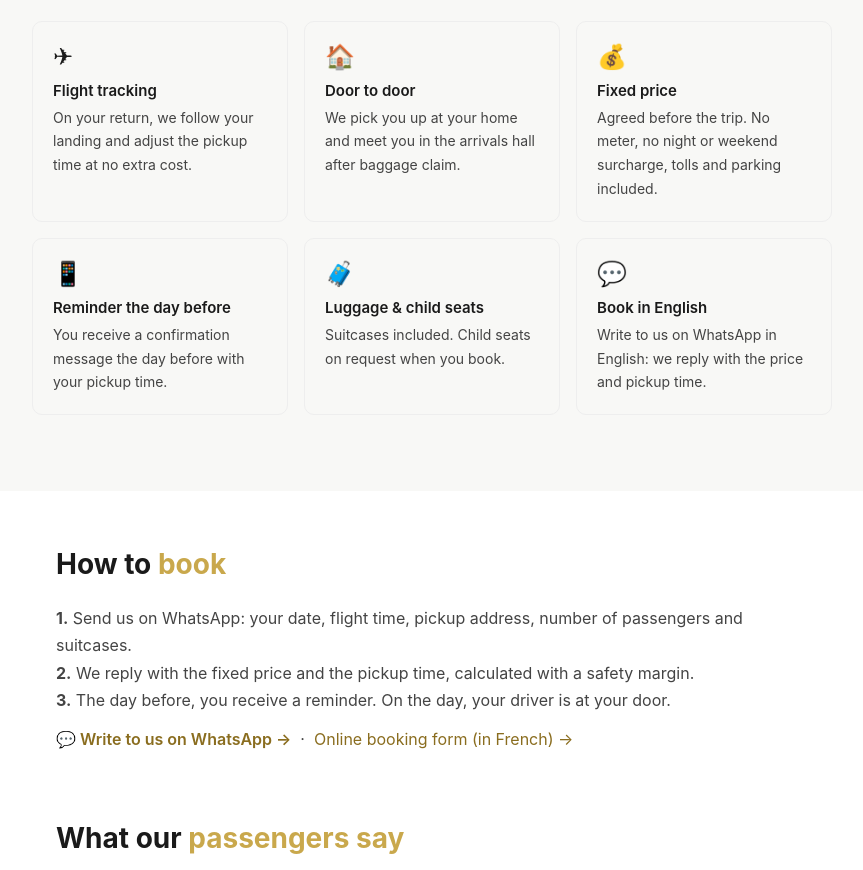
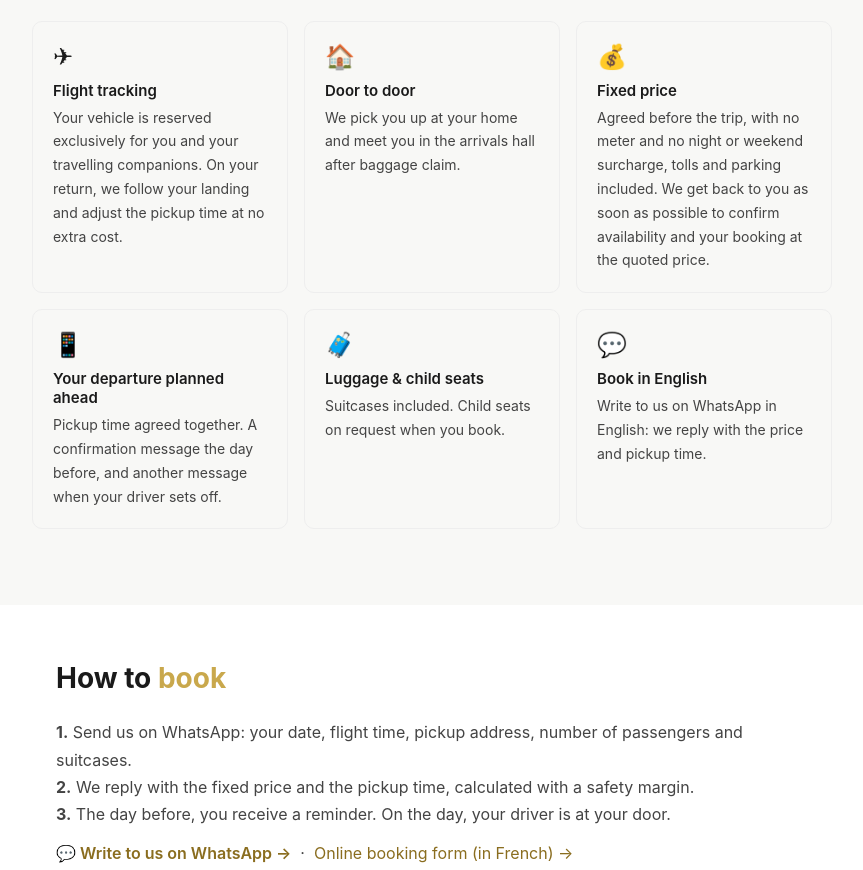
Before and after one commit to facciolinijeanfrancois-lab/facciolini, a plain HTML site: page en/airport-transfer.html in a window 1280 px wide. Shown: the part 2339-3209 px from the top of the page, without its empty margins (208-1071 px from the left). Drawn offline with Linux system fonts and the light colour scheme.

Commit message:
Update airport-transfer.html

```diff
--- a/en/airport-transfer.html
+++ b/en/airport-transfer.html
@@ -301,10 +301,10 @@ gtag('consent', 'default', {
   <p>Mons, Casteau and the SHAPE area are part of our regular zone. From Casteau it is €60 to Charleroi Airport and €105 to Brussels Airport; Mons city is €75 and €120. Same fixed price at 4 a.m. or on Sundays, invoice available on request.</p>
   <h2 style="margin-top:36px">What is <em>included</em></h2>
   <div class="info-grid">
-    <div class="info-box"><div class="info-icon">&#9992;</div><h3>Flight tracking</h3><p>On your return, we follow your landing and adjust the pickup time at no extra cost.</p></div>
+    <div class="info-box"><div class="info-icon">&#9992;</div><h3>Flight tracking</h3><p>Your vehicle is reserved exclusively for you and your travelling companions. On your return, we follow your landing and adjust the pickup time at no extra cost.</p></div>
     <div class="info-box"><div class="info-icon">&#127968;</div><h3>Door to door</h3><p>We pick you up at your home and meet you in the arrivals hall after baggage claim.</p></div>
-    <div class="info-box"><div class="info-icon">&#128176;</div><h3>Fixed price</h3><p>Agreed before the trip. No meter, no night or weekend surcharge, tolls and parking included.</p></div>
-    <div class="info-box"><div class="info-icon">&#128241;</div><h3>Reminder the day before</h3><p>You receive a confirmation message the day before with your pickup time.</p></div>
+    <div class="info-box"><div class="info-icon">&#128176;</div><h3>Fixed price</h3><p>Agreed before the trip, with no meter and no night or weekend surcharge, tolls and parking included. We get back to you as soon as possible to confirm availability and your booking at the quoted price.</p></div>
+    <div class="info-box"><div class="info-icon">&#128241;</div><h3>Your departure planned ahead</h3><p>Pickup time agreed together. A confirmation message the day before, and another message when your driver sets off.</p></div>
     <div class="info-box"><div class="info-icon">&#129523;</div><h3>Luggage &amp; child seats</h3><p>Suitcases included. Child seats on request when you book.</p></div>
     <div class="info-box"><div class="info-icon">&#128172;</div><h3>Book in English</h3><p>Write to us on WhatsApp in English: we reply with the price and pickup time.</p></div>
   </div>
@@ -363,7 +363,7 @@ gtag('consent', 'default', {
   </div>
   <div class="faq-item">
     <div class="faq-q">How can I pay?</div>
-    <div class="faq-a">Cash, Bancontact, Payconiq or bank transfer. An invoice is available on request for business trips.</div>
+    <div class="faq-a">Card, cash, bank transfer or QR code. Electronic Peppol e-invoicing is available for self-employed professionals and companies.</div>
   </div>
 </div>
 </section>
@@ -452,7 +452,7 @@ gtag('consent', 'default', {
       "name": "How can I pay?",
       "acceptedAnswer": {
         "@type": "Answer",
-        "text": "Cash, Bancontact, Payconiq or bank transfer. An invoice is available on request for business trips."
+        "text": "Card, cash, bank transfer or QR code. Electronic Peppol e-invoicing is available for self-employed professionals and companies."
       }
     }
   ]
```
